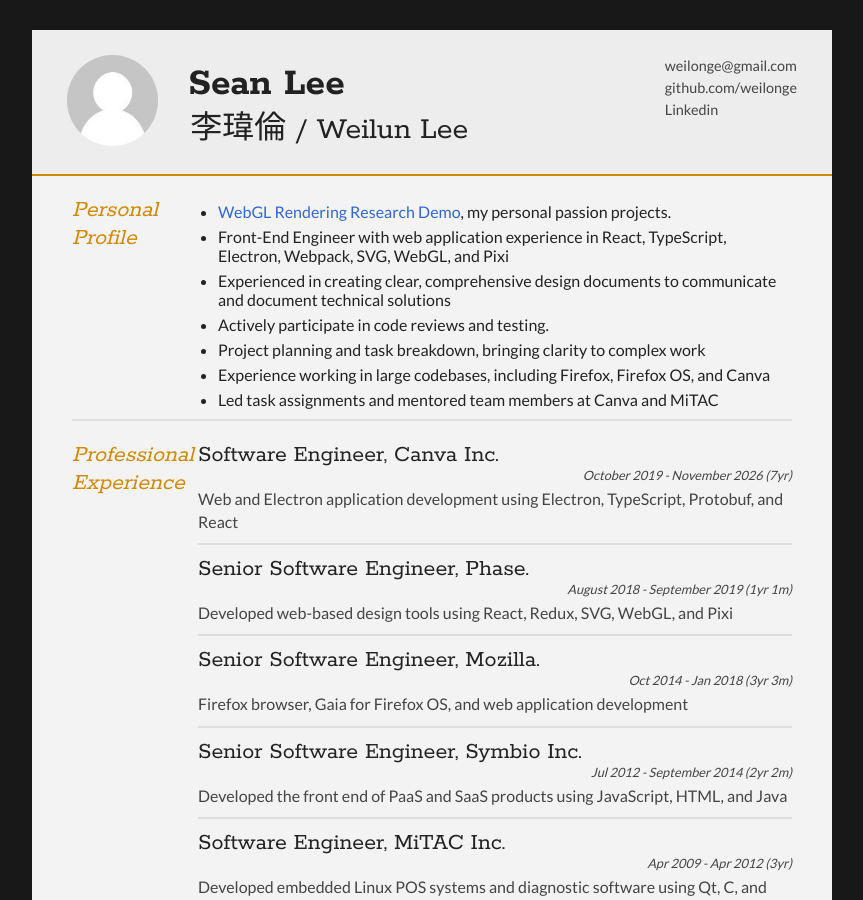
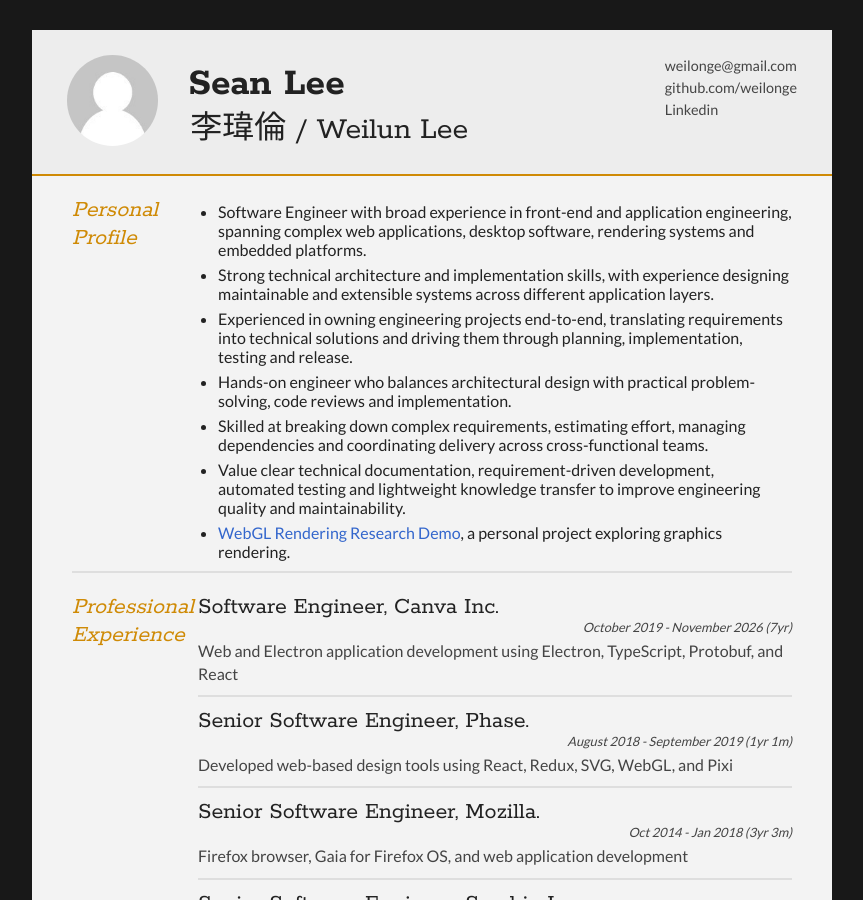
Before and after one commit to weilonge/weilonge.github.io, a Jekyll site: the page resume/index.html, which Jekyll copies as it is, in a window 1280 px wide and 900 px high. Shown: the whole window, without its empty margins (208-1071 px from the left). Built offline with Jekyll 4.4.1, drawn with Linux system fonts in a browser that asks for light colours.

Commit message:
Refine Personal Profile positioning

```diff
--- a/resume/index.html
+++ b/resume/index.html
@@ -54,13 +54,13 @@
           <div class="sectionContent">
             <article>
               <ul>
-                <li><a href="https://norahstudio.github.io/renderer/">WebGL Rendering Research Demo</a>, my personal passion projects.</li>
-                <li>Front-End Engineer with web application experience in React, TypeScript, Electron, Webpack, SVG, WebGL, and Pixi</li>
-                <li>Experienced in creating clear, comprehensive design documents to communicate and document technical solutions</li>
-                <li>Actively participate in code reviews and testing.</li>
-                <li>Project planning and task breakdown, bringing clarity to complex work</li>
-                <li>Experience working in large codebases, including Firefox, Firefox OS, and Canva</li>
-                <li>Led task assignments and mentored team members at Canva and MiTAC</li>
+                <li>Software Engineer with broad experience in front-end and application engineering, spanning complex web applications, desktop software, rendering systems and embedded platforms.</li>
+                <li>Strong technical architecture and implementation skills, with experience designing maintainable and extensible systems across different application layers.</li>
+                <li>Experienced in owning engineering projects end-to-end, translating requirements into technical solutions and driving them through planning, implementation, testing and release.</li>
+                <li>Hands-on engineer who balances architectural design with practical problem-solving, code reviews and implementation.</li>
+                <li>Skilled at breaking down complex requirements, estimating effort, managing dependencies and coordinating delivery across cross-functional teams.</li>
+                <li>Value clear technical documentation, requirement-driven development, automated testing and lightweight knowledge transfer to improve engineering quality and maintainability.</li>
+                <li><a href="https://norahstudio.github.io/renderer/">WebGL Rendering Research Demo</a>, a personal project exploring graphics rendering.</li>
               </ul>
             </article>
           </div>
```
